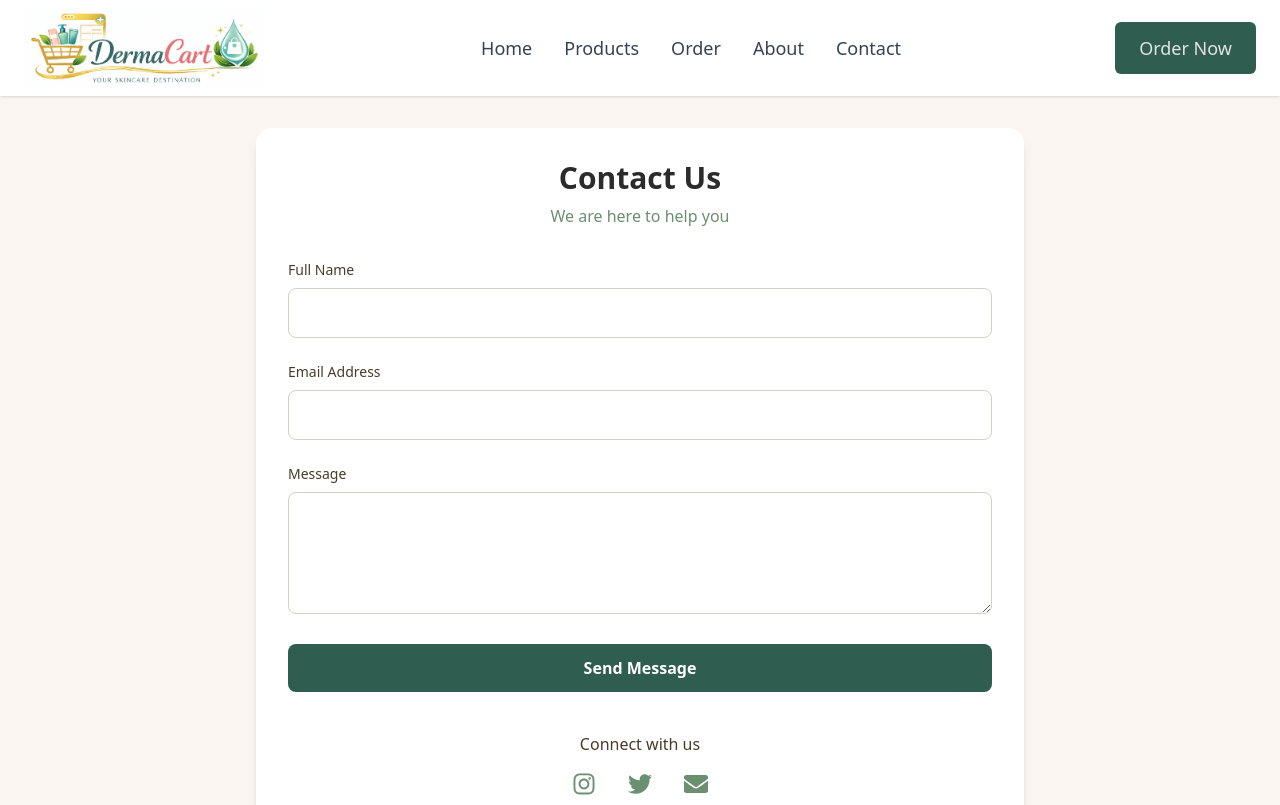
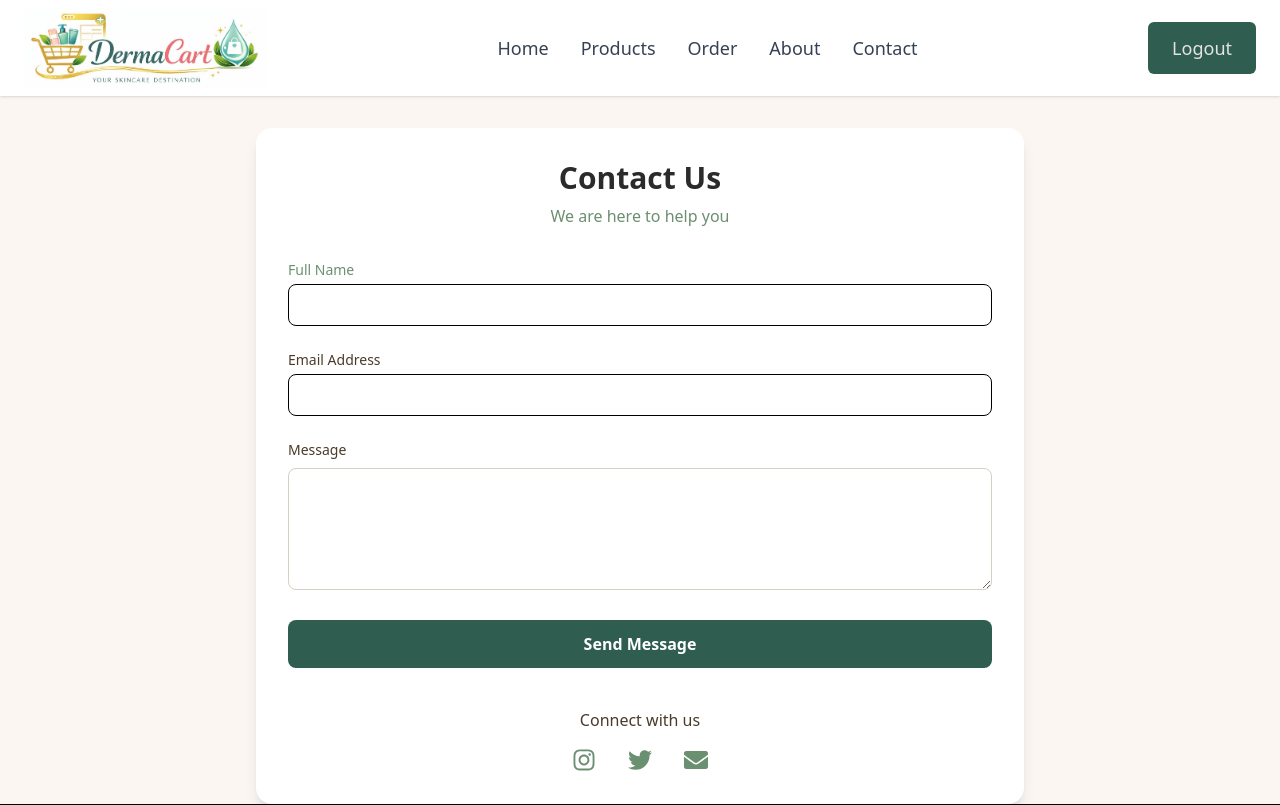
Before and after one commit to Shrilesh-Dhobale/icp12-group-project-4-react-dermacart-website, a React (Vite) app: page /contact in a window 1280 px wide. Shown: the top 805 px of the page. Built offline with nearby package versions, Linux system fonts and the light colour scheme.

Commit message:
Logout btn added

```diff
--- a/src/components/Navbar.jsx
+++ b/src/components/Navbar.jsx
@@ -30,9 +30,9 @@ const Navbar = () => {
           <li>< Link to ="/Contact"
           className="hover:text-green-700 cursor-pointer">Contact </Link></li>
         </ul>
-             <div>
-                    <Button title={"Order Now"} variant='primary' size='lg' onClick={()=>{
-                        navigate(`/Order`)
+             <div className="flex items-center gap-4">
+                    <Button title={"Logout"} variant='primary' size='lg' onClick={()=>{
+                        navigate(`/login`)
                     }}/>
                    {/* Mobile */}
                  <button
--- a/src/views/Contact.jsx
+++ b/src/views/Contact.jsx
@@ -42,13 +42,13 @@ export default function Contact() {
         <form onSubmit={handleSubmit} className="mt-8 space-y-6">
           {/* Name */}
           <div>
-            <label className="block text-sm font-medium text-[#4b3b2a]">
+            <label className="block text-sm font-medium " style={{ color: Sub_Headers_color }}>
               Full Name
             </label>
             <input
               type="text"
               required
-              className="mt-2 w-full rounded-lg border border-[#d6cfc4] px-4 py-3 focus:outline-none focus:ring-2 focus:ring-[#b89b7a]"
+              className="mt-1 w-full px-4 py-2 border rounded-lg focus:outline-none focus:ring-1"
             />
           </div>
 
@@ -60,7 +60,7 @@ export default function Contact() {
             <input
               type="email"
               required
-              className="mt-2 w-full rounded-lg border border-[#d6cfc4] px-4 py-3 focus:outline-none focus:ring-2 focus:ring-[#b89b7a]"
+              className="mt-1 w-full px-4 py-2 border rounded-lg focus:outline-none focus:ring-1"
             />
           </div>
 
@@ -72,7 +72,7 @@ export default function Contact() {
             <textarea
               rows="4"
               required
-              className="mt-2 w-full rounded-lg border border-[#d6cfc4] px-4 py-3 focus:outline-none focus:ring-2 focus:ring-[#b89b7a]"
+              className="mt-2 w-full rounded-lg border border-[#d6cfc4] px-4 py-3 focus:outline-none focus:ring-1 "
             ></textarea>
           </div>
 
--- a/src/views/Products.jsx
+++ b/src/views/Products.jsx
@@ -4,6 +4,7 @@ import { BG_color } from '../config/app.js'
 import ProductCard from '../components/ProductCard.jsx'
 import Navbar from '../components/Navbar.jsx'
 import { useState } from 'react'
+import Footer from '../components/Footer.jsx'
 
 function Products() {
   const [sortItem, setSortItem] = useState('');
@@ -58,11 +59,12 @@ function Products() {
           <ProductCard key={product.id} product={product} />
         ))}
         </div>
-        <div className="max-w-5xl mx-auto grid grid-cols-1 md:grid-cols-2 lg:grid-cols-3 gap-8 px-4">
+        <div className="max-w-5xl mx-auto grid grid-cols-1 md:grid-cols-2 lg:grid-cols-3 gap-8 px-4 mb-8">
           {filteredProducts.map((product) => (
             <ProductCard key={product.id} product={product} />
           ))}
         </div>
+        <Footer />
       </div>
     </>
   )
```
